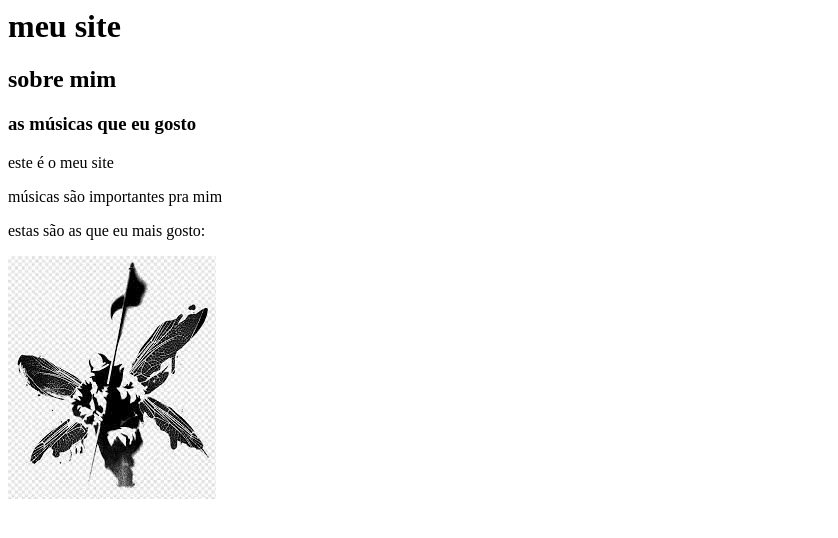
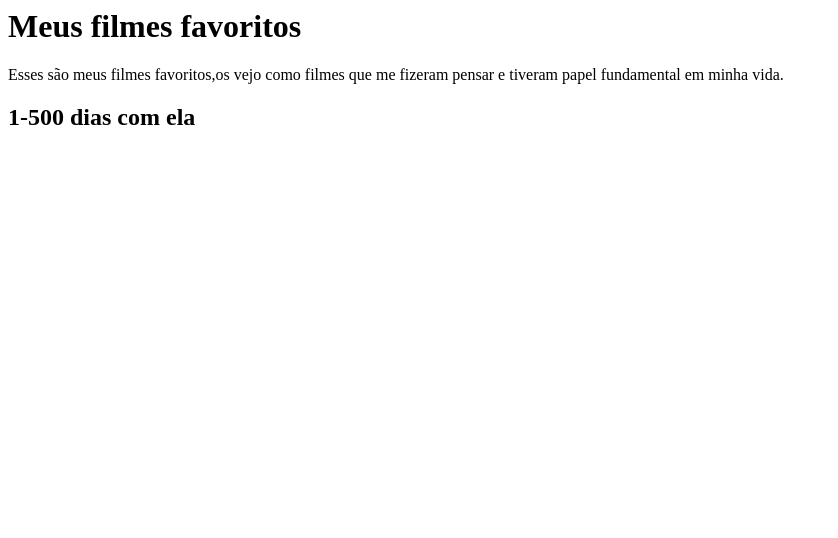
Before and after one commit to LucianoPortoSales/lucianoportosales.github.io, a plain HTML site: page index.html in a window 1280 px wide. Shown: the whole page, without its empty margins (0-838 px from the left). Drawn offline with Linux system fonts and the light colour scheme.

Commit message:
Add files via upload

```diff
--- a/index.html
+++ b/index.html
@@ -1,18 +1,8 @@
 <html>
 <head>
- <title>luciano my site pessoal</title>
- </head>
-<body>
-<h1>meu site</h1>
-<h2>sobre mim</h2>
-<h3>as músicas que eu gosto</h3>
-<p>este é o meu site</p>
-<p>músicas são importantes pra mim</p>
-<p>estas são as que eu mais gosto:</p>
-<img src="rock.jfif" />
-
-
-
-
-</body>
-</html>
+ <title>meus interesses</title>
+ <body>
+ <h1>Meus filmes favoritos</h1>
+<p>Esses são meus filmes favoritos,os vejo como filmes que me fizeram pensar e tiveram papel fundamental em minha vida.</p>
+<h2>1-500 dias com ela</h2>
+<img_src="img1.png"/>
```
